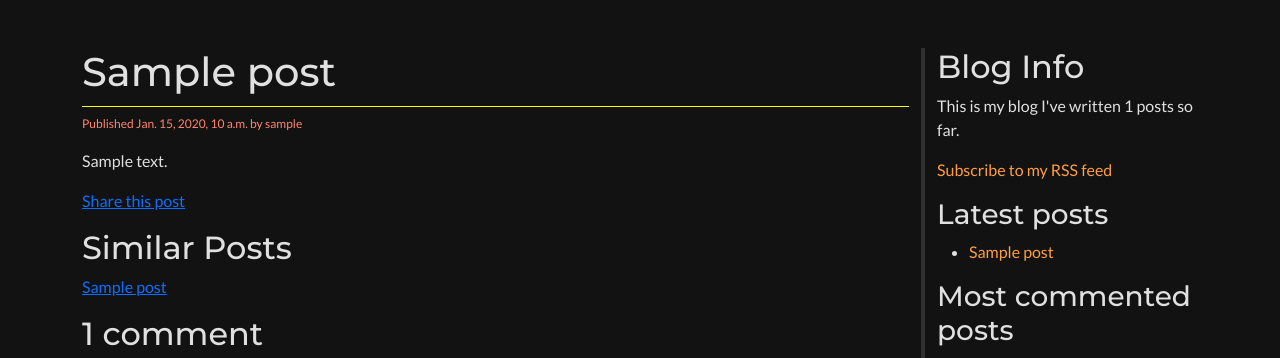
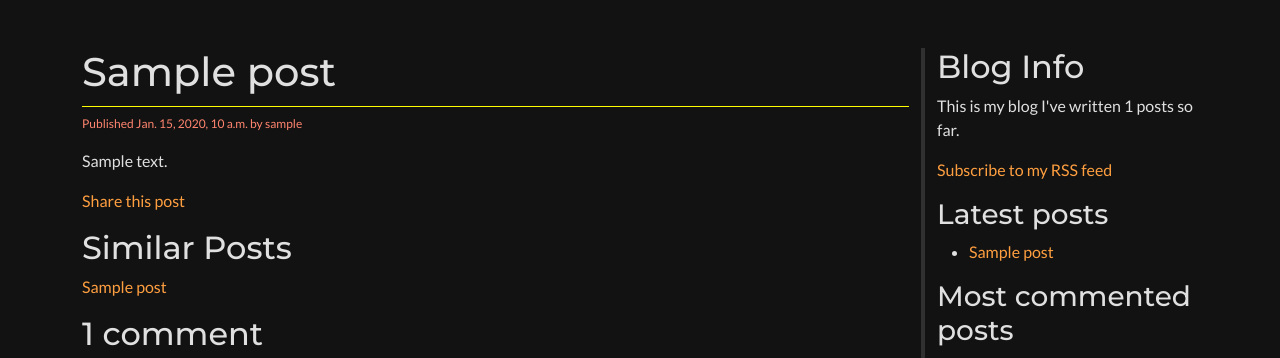
Before and after one commit to Iam-samyog/Luminaria-, a Django app: template Luminaria/blog/templates/blog/post/detail.html in a window 1280 px wide. Shown: the top 358 px of the page. Run offline with Django 5.2, Linux system fonts and the light colour scheme; tables that the repository leaves empty hold one stand-in row (values such as "Sample post"); the template is opened without the code that fills it: values that come from a table or form of the project are taken from there, most other values are stand-ins (such as "Sample title", 1, 10 or a date in 2020); parts of the project's set-up code (start-up, migrations or seed data) failed here and were passed over; some libraries are stand-ins or nearby versions.

Commit message:
Fixed the links

```diff
--- a/Luminaria/blog/static/blog/css/style.css
+++ b/Luminaria/blog/static/blog/css/style.css
@@ -33,6 +33,9 @@ a:hover{
 }
 .bordebelow{
   border-bottom: #303030 4px solid;
+}
+.borderbelowdot{
+  border-bottom: #303030 3px dotted;
 }
 
 
--- a/Luminaria/blog/templates/blog/post/comment.html
+++ b/Luminaria/blog/templates/blog/post/comment.html
@@ -4,7 +4,7 @@
 {% block content %}
     {% if comment %}
         <h2>Your comment has been addedd</h2>
-        <p><a href="{{ post.get_absolute_url }}">Back to the Post</a></p>
+        <p><a href="{{ post.get_absolute_url }}" class="custom-link" >Back to the Post</a></p>
     {% else %}
         {% include 'blog/post/includes/comment_form.html' %}
     {% endif %}
--- a/Luminaria/blog/templates/blog/post/detail.html
+++ b/Luminaria/blog/templates/blog/post/detail.html
@@ -8,13 +8,13 @@
   </p>
   {{ post.body|markdown }}
   <p>
-    <a href="{% url 'blog:post_share' post.id %}">Share this post</a>
+    <a href="{% url 'blog:post_share' post.id %}" class="custom-link">Share this post</a>
 
   </p>
   <h2>Similar Posts</h2>
   {% for post in similar_posts %}
     <p>
-      <a href="{{ post.get_absolute_url }}">{{ post.title }}</a>
+      <a href="{{ post.get_absolute_url }}" class="custom-link" >{{ post.title }}</a>
 
     </p>
     {% empty %}
--- a/Luminaria/blog/templates/blog/post/list.html
+++ b/Luminaria/blog/templates/blog/post/list.html
@@ -11,9 +11,11 @@
 {% for post in posts %}
 <section class="bordebelow py-4">
 
-<h2>
+    <h2 >
     <a href="{{ post.get_absolute_url }}" class="custom-headings ">{{ post.title }}</a>
 </h2>
+
+
 <p class="tags">Tags:
     {% for tag in post.tags.all %}
         <a href="{% url 'blog:post_list_by_tag' tag.slug %}" class="custom-link ">{{ tag.name }}</a>
--- a/Luminaria/blog/templates/blog/post/search.html
+++ b/Luminaria/blog/templates/blog/post/search.html
@@ -14,7 +14,7 @@
         </h3>
         {% for post in results %}
         <h4>
-            <a href="{{ post.get_absolute_url }}">
+            <a href="{{ post.get_absolute_url }}" class="custom-link">
                 {{ post.title }}
             </a>
         </h4>
@@ -23,7 +23,7 @@
             <p>There are no results for your query.</p>
         {% endfor %}
         <p>
-            <a href="{% url 'blog:post_search' %}">Search again</a>
+            <a href="{% url 'blog:post_search' %}" class="custom-link">Search again</a>
         </p>
         {% else %}
         <h1>Search for posts</h1>
```
